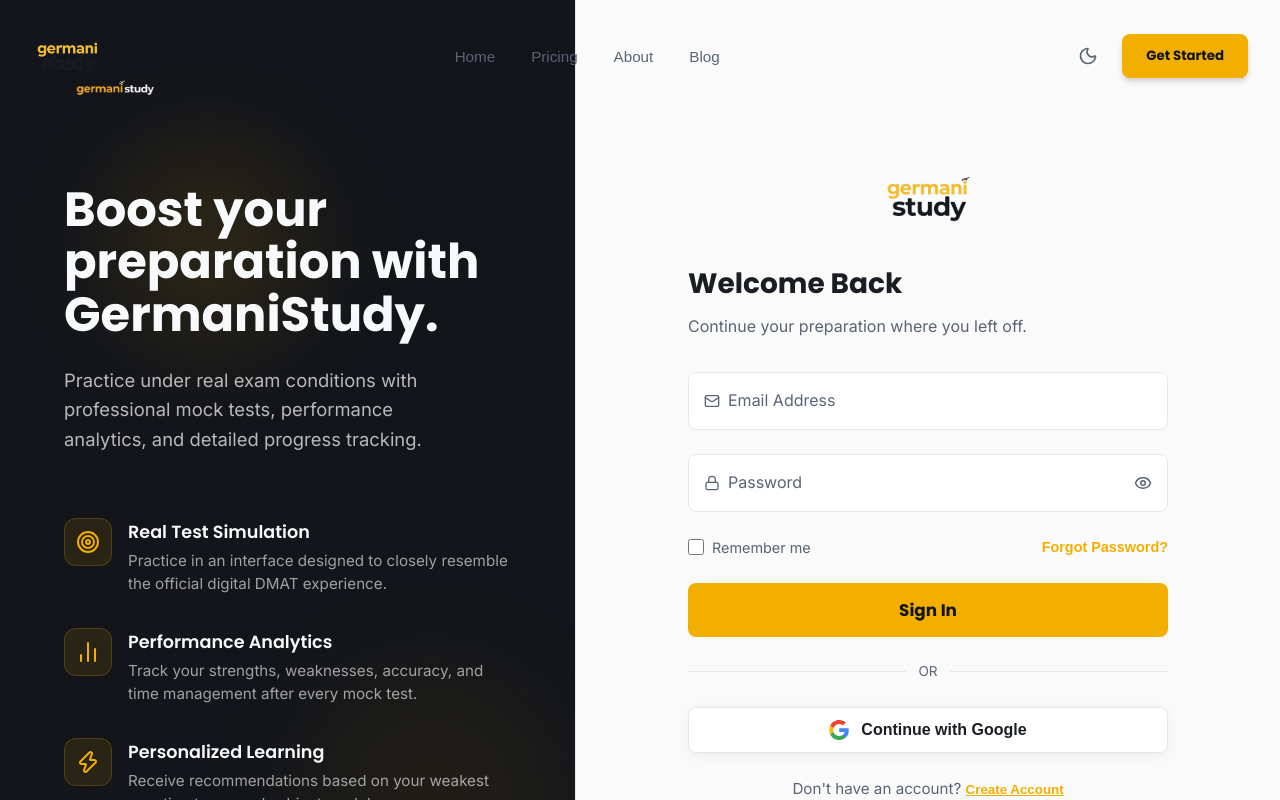
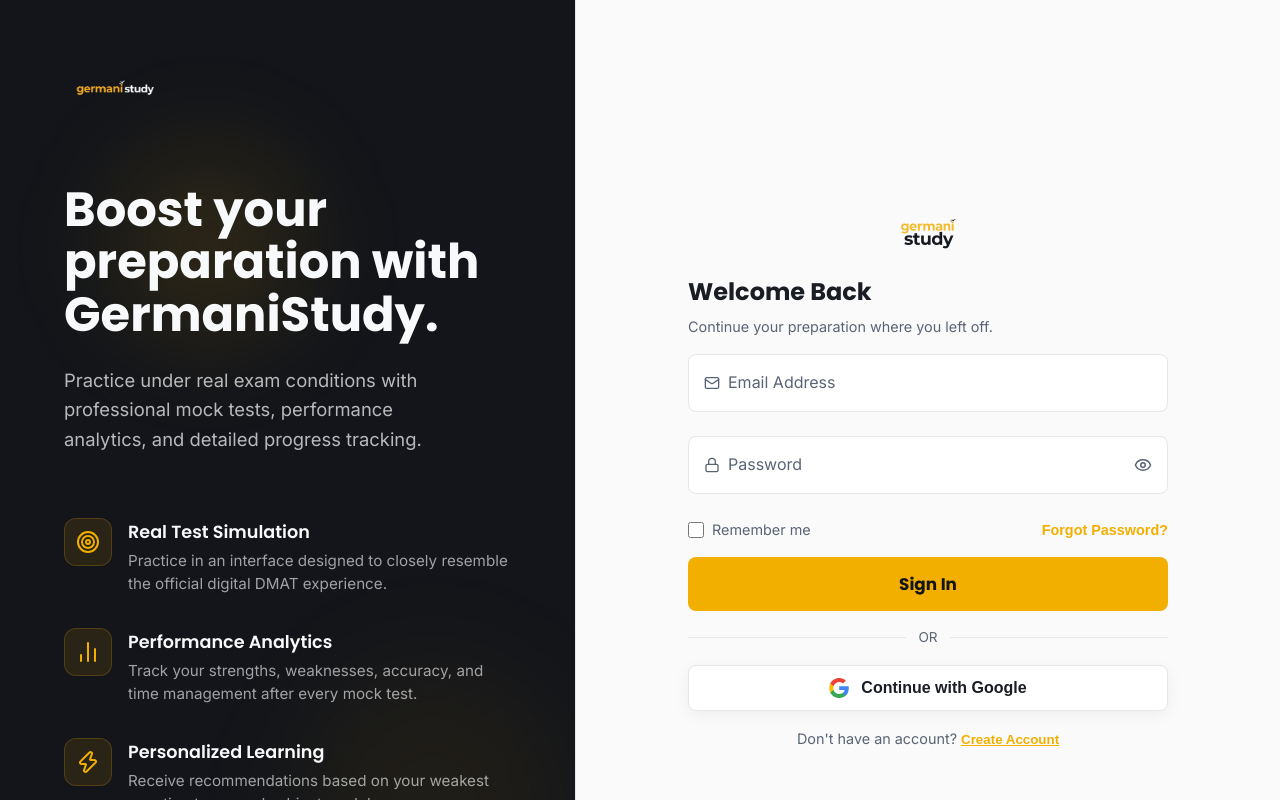
Before and after one commit to devashishparihar-dev/germanistudy, a React (Vite) app: page /#Home in a window 1280 px wide. Both pictures are taken after a click on the button "Get Started". Shown: the top 800 px of the page. Built offline with nearby package versions, Linux system fonts and the light colour scheme.

Commit message:
UI tweaks: compact Auth and Dashboard theme toggle

```diff
--- a/src/App.jsx
+++ b/src/App.jsx
@@ -94,11 +94,11 @@
 
     switch (currentView) {
       case 'Home':
-        return <Home setCurrentView={setCurrentView} />;
+        return <Home setCurrentView={setCurrentView} isDarkMode={isDarkMode} setIsDarkMode={setIsDarkMode} />;
       case 'Auth':
         return <Auth setCurrentView={setCurrentView} />;
       case 'Dashboard':
-        return <Dashboard setCurrentView={setCurrentView} session={session} />;
+        return <Dashboard setCurrentView={setCurrentView} session={session} isDarkMode={isDarkMode} setIsDarkMode={setIsDarkMode} />;
       case 'Blogs':
         return <Blogs setCurrentView={setCurrentView} />;
       case 'History':
@@ -129,7 +129,7 @@
 
   return (
     <div className="platform-container">
-      {['Home', 'Auth', 'Admin Panel', 'Blogs'].includes(currentView) && (
+      {['Home', 'Admin Panel', 'Blogs'].includes(currentView) && (
         <TopNav
           currentView={currentView}
           setCurrentView={setCurrentView}
@@ -138,7 +138,7 @@
           setIsDarkMode={setIsDarkMode}
         />
       )}
-      <div className={`platform-content ${!['Home', 'Auth', 'Admin Panel', 'Blogs'].includes(currentView) ? 'simulator-active' : ''}`}>
+      <div className={`platform-content ${!['Home', 'Admin Panel', 'Blogs'].includes(currentView) ? 'simulator-active' : ''}`}>
         {renderView()}
       </div>
     </div>
--- a/src/components/auth/LoginForm.jsx
+++ b/src/components/auth/LoginForm.jsx
@@ -34,14 +34,14 @@
 
   return (
     <motion.div variants={containerVariants} initial="hidden" animate="show" style={{ width: '100%' }}>
-      <motion.div variants={itemVariants} style={{ display: 'flex', justifyContent: 'center', marginBottom: '16px' }}>
-        <img src="/assets/branding/logo_light.png" alt="GermaniStudy Logo" className="logo-light-mode" style={{ height: '96px', objectFit: 'contain' }} />
-        <img src="/assets/branding/logo_dark.png" alt="GermaniStudy Logo" className="logo-dark-mode" style={{ height: '96px', objectFit: 'contain' }} />
+      <motion.div variants={itemVariants} style={{ display: 'flex', justifyContent: 'center', marginBottom: '8px' }}>
+        <img src="/assets/branding/logo_light.png" alt="GermaniStudy Logo" className="logo-light-mode" style={{ height: '64px', objectFit: 'contain' }} />
+        <img src="/assets/branding/logo_dark.png" alt="GermaniStudy Logo" className="logo-dark-mode" style={{ height: '64px', objectFit: 'contain' }} />
       </motion.div>
 
-      <motion.div variants={itemVariants} style={{ marginBottom: '32px' }}>
-        <h2 style={{ fontSize: '1.75rem', fontWeight: 700, color: 'var(--text)', marginBottom: '8px' }}>Welcome Back</h2>
-        <p style={{ color: 'var(--text-muted)' }}>Continue your preparation where you left off.</p>
+      <motion.div variants={itemVariants} style={{ marginBottom: '16px' }}>
+        <h2 style={{ fontSize: '1.5rem', fontWeight: 700, color: 'var(--text)', marginBottom: '4px' }}>Welcome Back</h2>
+        <p style={{ color: 'var(--text-muted)', fontSize: '0.9rem' }}>Continue your preparation where you left off.</p>
       </motion.div>
 
       {errorMsg && (
@@ -54,7 +54,7 @@
         <AuthInput label="Email Address" type="email" icon={Mail} value={email} onChange={(e) => setEmail(e.target.value)} required />
         <AuthInput label="Password" type="password" icon={Lock} value={password} onChange={(e) => setPassword(e.target.value)} required />
 
-        <div style={{ display: 'flex', justifyContent: 'space-between', alignItems: 'center', marginBottom: '24px' }}>
+        <div style={{ display: 'flex', justifyContent: 'space-between', alignItems: 'center', marginBottom: '16px' }}>
           <div style={{ display: 'flex', alignItems: 'center', gap: '8px' }}>
             <input type="checkbox" id="remember" style={{ width: '16px', height: '16px', cursor: 'pointer', accentColor: 'var(--primary)' }} />
             <label htmlFor="remember" style={{ fontSize: '0.9rem', color: 'var(--text-muted)', cursor: 'pointer' }}>Remember me</label>
@@ -67,7 +67,7 @@
         <PrimaryButton type="submit" isLoading={loading}>Sign In</PrimaryButton>
       </motion.form>
 
-      <motion.div variants={itemVariants} style={{ display: 'flex', alignItems: 'center', margin: '24px 0', color: 'var(--text-muted)', fontSize: '0.85rem' }}>
+      <motion.div variants={itemVariants} style={{ display: 'flex', alignItems: 'center', margin: '16px 0', color: 'var(--text-muted)', fontSize: '0.85rem' }}>
         <div style={{ flex: 1, height: '1px', background: 'var(--border)' }}></div>
         <span style={{ padding: '0 12px' }}>OR</span>
         <div style={{ flex: 1, height: '1px', background: 'var(--border)' }}></div>
@@ -77,7 +77,7 @@
         <SocialLoginButtons />
       </motion.div>
 
-      <motion.div variants={itemVariants} style={{ textAlign: 'center', marginTop: '24px', fontSize: '0.95rem', color: 'var(--text-muted)' }}>
+      <motion.div variants={itemVariants} style={{ textAlign: 'center', marginTop: '16px', fontSize: '0.9rem', color: 'var(--text-muted)' }}>
         Don't have an account?{' '}
         <button onClick={onToggleMode} style={{ background: 'none', border: 'none', color: 'var(--primary)', fontWeight: 600, cursor: 'pointer', textDecoration: 'underline' }}>Create Account</button>
       </motion.div>
--- a/src/components/auth/SignupForm.jsx
+++ b/src/components/auth/SignupForm.jsx
@@ -38,20 +38,20 @@
 
   return (
     <motion.div variants={containerVariants} initial="hidden" animate="show" style={{ width: '100%' }}>
-      <motion.div variants={itemVariants} style={{ display: 'flex', justifyContent: 'center', marginBottom: '16px' }}>
-        <img src="/assets/branding/logo_light.png" alt="GermaniStudy Logo" className="logo-light-mode" style={{ height: '96px', objectFit: 'contain' }} />
-        <img src="/assets/branding/logo_dark.png" alt="GermaniStudy Logo" className="logo-dark-mode" style={{ height: '96px', objectFit: 'contain' }} />
+      <motion.div variants={itemVariants} style={{ display: 'flex', justifyContent: 'center', marginBottom: '8px' }}>
+        <img src="/assets/branding/logo_light.png" alt="GermaniStudy Logo" className="logo-light-mode" style={{ height: '64px', objectFit: 'contain' }} />
+        <img src="/assets/branding/logo_dark.png" alt="GermaniStudy Logo" className="logo-dark-mode" style={{ height: '64px', objectFit: 'contain' }} />
       </motion.div>
-      <motion.div variants={itemVariants} style={{ marginBottom: '32px' }}>
-        <h2 style={{ fontSize: '1.75rem', fontWeight: 700, color: 'var(--text)', marginBottom: '8px' }}>Create your account</h2>
-        <p style={{ color: 'var(--text-muted)' }}>Start your personalized DMAT preparation journey today.</p>
+      <motion.div variants={itemVariants} style={{ marginBottom: '16px' }}>
+        <h2 style={{ fontSize: '1.5rem', fontWeight: 700, color: 'var(--text)', marginBottom: '4px' }}>Create your account</h2>
+        <p style={{ color: 'var(--text-muted)', fontSize: '0.9rem' }}>Start your personalized DMAT preparation journey today.</p>
       </motion.div>
 
       <motion.div variants={itemVariants}>
         <SocialLoginButtons />
       </motion.div>
 
-      <motion.div variants={itemVariants} style={{ display: 'flex', alignItems: 'center', margin: '24px 0', color: 'var(--text-muted)', fontSize: '0.85rem' }}>
+      <motion.div variants={itemVariants} style={{ display: 'flex', alignItems: 'center', margin: '16px 0', color: 'var(--text-muted)', fontSize: '0.85rem' }}>
         <div style={{ flex: 1, height: '1px', background: 'var(--border)' }}></div>
         <span style={{ padding: '0 12px' }}>OR</span>
         <div style={{ flex: 1, height: '1px', background: 'var(--border)' }}></div>
@@ -70,8 +70,7 @@
         <AuthInput label="Password" type="password" name="password" icon={Lock} value={formData.password} onChange={handleChange} required />
         <PasswordStrengthIndicator password={formData.password} />
 
-        <div style={{ marginTop: '24px' }}></div>
-        <div style={{ display: 'flex', gap: '16px', marginBottom: '24px' }}>
+        <div style={{ display: 'flex', gap: '16px', marginBottom: '16px' }}>
           <div style={{ flex: 1 }}>
             <AuthInput label="Confirm Password" type="password" name="confirmPassword" icon={Lock} value={formData.confirmPassword} onChange={handleChange} required />
           </div>
@@ -117,7 +116,7 @@
           </div>
         </div>
 
-        <div style={{ marginBottom: '24px' }}>
+        <div style={{ marginBottom: '16px' }}>
           <div className="auth-input-group">
             <input type="date" name="testDate" value={formData.testDate} onChange={handleChange} className="auth-input" style={{ paddingTop: '24px', paddingLeft: '38px' }} required />
             <Calendar size={16} style={{ position: 'absolute', left: '16px', top: '50%', transform: 'translateY(-50%)', color: 'var(--text-muted)' }} />
@@ -125,7 +124,7 @@
           </div>
         </div>
 
-        <div style={{ display: 'flex', alignItems: 'center', gap: '12px', marginBottom: '24px' }}>
+        <div style={{ display: 'flex', alignItems: 'center', gap: '12px', marginBottom: '16px' }}>
           <input type="checkbox" id="terms" name="acceptTerms" checked={formData.acceptTerms} onChange={handleChange} style={{ width: '18px', height: '18px', cursor: 'pointer', accentColor: 'var(--primary)' }} required />
           <label htmlFor="terms" style={{ fontSize: '0.9rem', color: 'var(--text-muted)', cursor: 'pointer' }}>I agree to the Terms of Service and Privacy Policy.</label>
         </div>
@@ -133,7 +132,7 @@
         <PrimaryButton type="submit" isLoading={loading}>Create Account</PrimaryButton>
       </motion.form>
 
-      <motion.div variants={itemVariants} style={{ textAlign: 'center', marginTop: '24px', fontSize: '0.95rem', color: 'var(--text-muted)' }}>
+      <motion.div variants={itemVariants} style={{ textAlign: 'center', marginTop: '16px', fontSize: '0.9rem', color: 'var(--text-muted)' }}>
         Already have an account?{' '}
         <button onClick={onToggleMode} style={{ background: 'none', border: 'none', color: 'var(--primary)', fontWeight: 600, cursor: 'pointer', textDecoration: 'underline' }}>Log In</button>
       </motion.div>
--- a/src/views/Dashboard.jsx
+++ b/src/views/Dashboard.jsx
@@ -1,7 +1,7 @@
 import React, { useState } from 'react';
 import { motion } from 'framer-motion';
 import { AreaChart, Area, XAxis, YAxis, CartesianGrid, Tooltip, ResponsiveContainer } from 'recharts';
-import { PlayCircle, Target, Clock, ArrowRight, BookOpen, AlertCircle, BarChart3, History, ChevronDown, CheckCircle, TrendingUp, Award, Zap } from 'lucide-react';
+import { PlayCircle, Target, Clock, ArrowRight, BookOpen, AlertCircle, BarChart3, History, ChevronDown, CheckCircle, TrendingUp, Award, Zap, Sun, Moon } from 'lucide-react';
 import ExamSidebar from '../components/ExamSidebar';
 
 const mockChartData = [
@@ -43,7 +43,7 @@
   </motion.div>
 );
 
-const Dashboard = ({ setCurrentView, session }) => {
+const Dashboard = ({ setCurrentView, session, isDarkMode, setIsDarkMode }) => {
   const [selectedExam, setSelectedExam] = useState('TestAS');
   const [showExamDropdown, setShowExamDropdown] = useState(false);
 
@@ -66,7 +66,14 @@
               </motion.p>
             </div>
 
-            <div style={{ position: 'relative' }}>
+            <div style={{ position: 'relative', display: 'flex', alignItems: 'center', gap: '16px' }}>
+              <button
+                onClick={() => setIsDarkMode(!isDarkMode)}
+                style={{ background: 'var(--surface)', border: '1px solid var(--border)', color: 'var(--text-muted)', cursor: 'pointer', display: 'flex', padding: '12px', borderRadius: '50%', boxShadow: 'var(--shadow-soft)' }}
+                title="Toggle Dark Mode"
+              >
+                {isDarkMode ? <Sun size={20} /> : <Moon size={20} />}
+              </button>
               <button
                 onClick={() => setShowExamDropdown(!showExamDropdown)}
                 style={{
```
